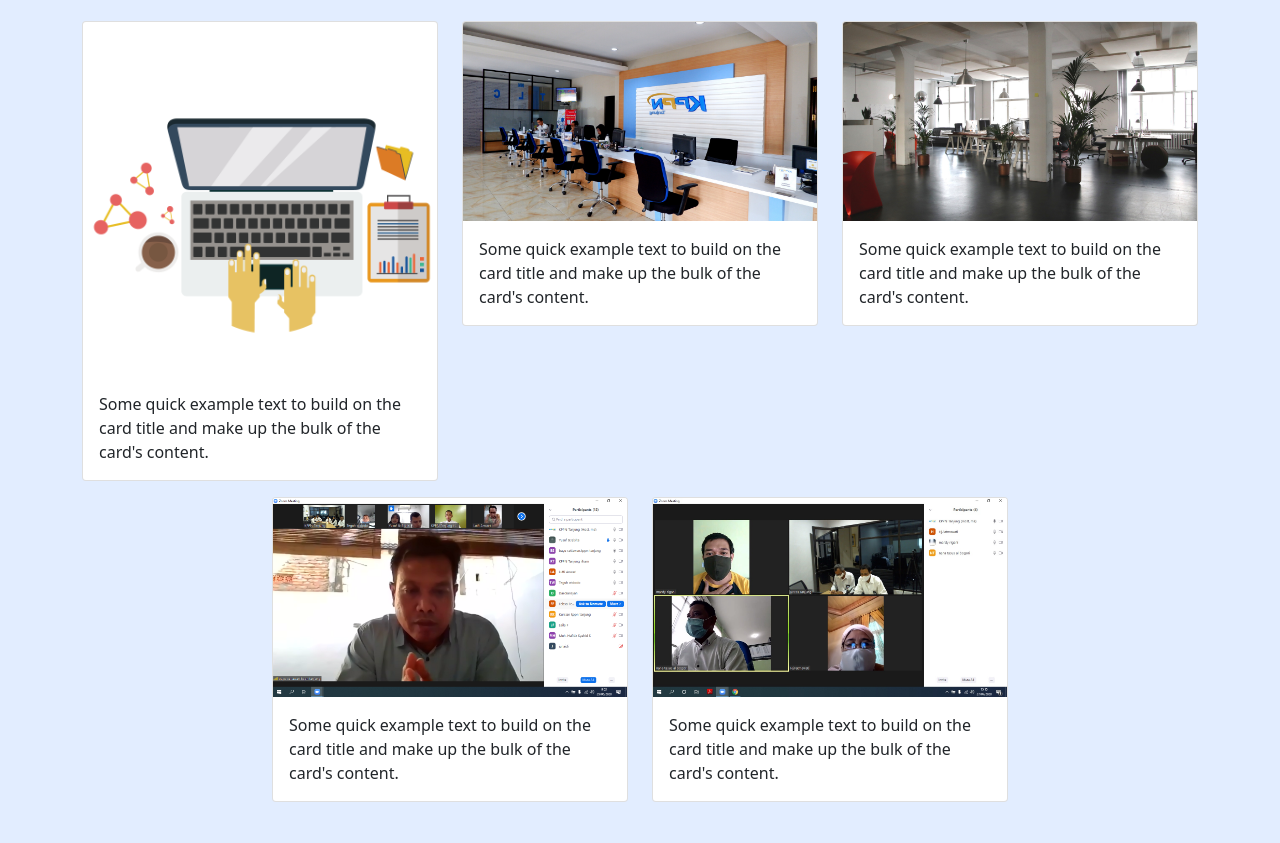
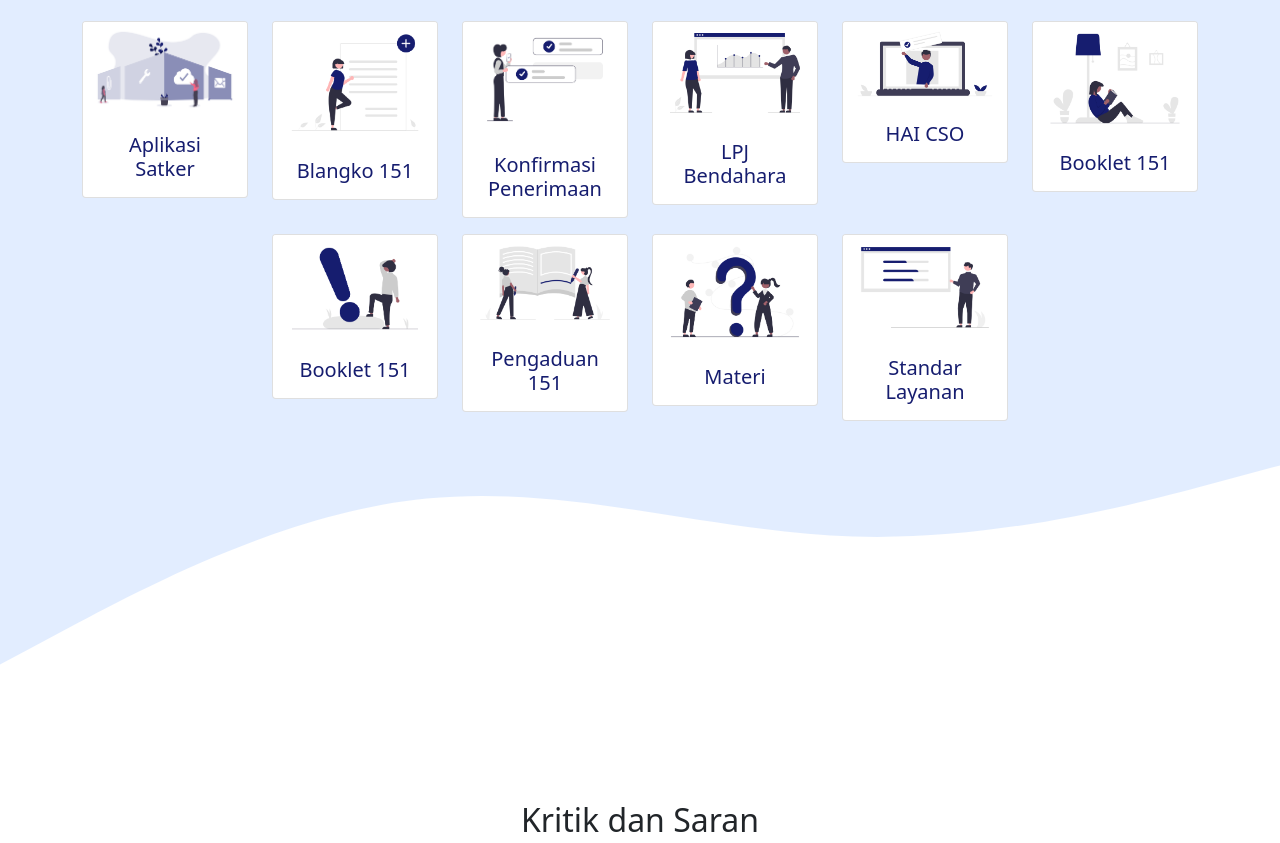
Before and after one commit to tanjung151/test-bootstrap, a plain HTML site: page index.html in a window 1280 px wide. Shown: the part 1386-2229 px from the top of the page. Drawn offline with nearby package versions, Linux system fonts and the light colour scheme.

Commit message:
edit img

```diff
--- a/index.html
+++ b/index.html
@@ -131,98 +131,159 @@
           </div>
         </div>
         <div class="row justify-content-center">
-          <div class="col-md-4 mb-3">
+          <div class="col-md-2 mb-3">
             <div class="card" data-aos="fade-down" data-aos-duration="1200">
               <img
-                src="projects/img-1.png"
+                src="projects/pict-1-2.png"
                 class="card-img-top"
                 alt="project-1"
+                href="#"
               />
               <div class="card-body">
-                <p class="card-text">
-                  Some quick example text to build on the card title and make up
-                  the bulk of the card's content.
-                </p>
+                <a
+                  href="http://djpb.kemenkeu.go.id/portal/id/unduh/aplikasi.html"
+                  ><h5 class="card-text">Aplikasi Satker</h5></a
+                >
               </div>
             </div>
           </div>
-          <div class="col-md-4 mb-3">
-            <div
-              class="card"
-              data-aos="fade-down"
-              data-aos-duration="1200"
-              data-aos-delay="100"
-            >
+          <div class="col-md-2 mb-3">
+            <div class="card" data-aos="fade-down" data-aos-duration="1200">
               <img
-                src="projects/img-2.png"
+                src="projects/pict-2.png"
                 class="card-img-top"
-                alt="project-2"
+                alt="project-1"
+                href="#"
               />
               <div class="card-body">
-                <p class="card-text">
-                  Some quick example text to build on the card title and make up
-                  the bulk of the card's content.
-                </p>
+                <a
+                  href="https://drive.google.com/drive/folders/1mFYNgQLxFATmIglSNCh9Kg6T0leg_ZBs?usp=sharing"
+                  ><h5 class="card-text">Blangko 151</h5></a
+                >
               </div>
             </div>
           </div>
-          <div class="col-md-4 mb-3">
-            <div
-              class="card"
-              data-aos="fade-down"
-              data-aos-duration="1200"
-              data-aos-delay="200"
-            >
+          <div class="col-md-2 mb-3">
+            <div class="card" data-aos="fade-down" data-aos-duration="1200">
               <img
-                src="projects/img-3.png"
+                src="projects/pict-3.png"
                 class="card-img-top"
-                alt="project-3"
+                alt="project-1"
+                href="#"
               />
               <div class="card-body">
-                <p class="card-text">
-                  Some quick example text to build on the card title and make up
-                  the bulk of the card's content.
-                </p>
+                <a href="https://forms.gle/kg1Ci2XVPyNYu97A6"
+                  ><h5 class="card-text">Konfirmasi Penerimaan</h5></a
+                >
               </div>
             </div>
           </div>
-          <div class="col-md-4 mb-3">
-            <div
-              class="card"
-              data-aos="fade-down"
-              data-aos-duration="1200"
-              data-aos-delay="300"
-            >
+          <div class="col-md-2 mb-3">
+            <div class="card" data-aos="fade-down" data-aos-duration="1200">
               <img
-                src="projects/img-4.png"
+                src="projects/pict-4.png"
                 class="card-img-top"
-                alt="project-4"
+                alt="project-1"
+                href="#"
               />
               <div class="card-body">
-                <p class="card-text">
-                  Some quick example text to build on the card title and make up
-                  the bulk of the card's content.
-                </p>
+                <a href="http://s.id/LPJKPPNtanjung"
+                  ><h5 class="card-text">LPJ Bendahara</h5></a
+                >
               </div>
             </div>
           </div>
-          <div class="col-md-4 mb-3">
-            <div
-              class="card"
-              data-aos="fade-down"
-              data-aos-duration="1200"
-              data-aos-delay="400"
-            >
+          <div class="col-md-2 mb-3">
+            <div class="card" data-aos="fade-down" data-aos-duration="1200">
               <img
-                src="projects/img-5.jpg"
+                src="projects/pict-5.png"
                 class="card-img-top"
-                alt="project-5"
+                alt="project-1"
+                href="#"
               />
               <div class="card-body">
-                <p class="card-text">
-                  Some quick example text to build on the card title and make up
-                  the bulk of the card's content.
-                </p>
+                <a
+                  href="https://spanint.kemenkeu.go.id/spanint/latest/app/#hai/tiket/rekamTiket"
+                  ><h5 class="card-text">HAI CSO</h5></a
+                >
+              </div>
+            </div>
+          </div>
+          <div class="col-md-2 mb-3">
+            <div class="card" data-aos="fade-down" data-aos-duration="1200">
+              <img
+                src="projects/pict-6.png"
+                class="card-img-top"
+                alt="project-1"
+                href="#"
+              />
+              <div class="card-body">
+                <a
+                  href="https://drive.google.com/file/d/1TaBue639uHiGHlMGCDgH4_wzEDcWL24T/view"
+                  ><h5 class="card-text">Booklet 151</h5></a
+                >
+              </div>
+            </div>
+          </div>
+          <div class="col-md-2 mb-3">
+            <div class="card" data-aos="fade-down" data-aos-duration="1200">
+              <img
+                src="projects/pict-7.png"
+                class="card-img-top"
+                alt="project-1"
+                href="#"
+              />
+              <div class="card-body">
+                <a href="http://s.id/Pengaduan151"
+                  ><h5 class="card-text">Booklet 151</h5></a
+                >
+              </div>
+            </div>
+          </div>
+          <div class="col-md-2 mb-3">
+            <div class="card" data-aos="fade-down" data-aos-duration="1200">
+              <img
+                src="projects/pict-8.png"
+                class="card-img-top"
+                alt="project-1"
+                href="#"
+              />
+              <div class="card-body">
+                <a href="http://s.id/Pengaduan151"
+                  ><h5 class="card-text">Pengaduan 151</h5></a
+                >
+              </div>
+            </div>
+          </div>
+          <div class="col-md-2 mb-3">
+            <div class="card" data-aos="fade-down" data-aos-duration="1200">
+              <img
+                src="projects/pict-9.png"
+                class="card-img-top"
+                alt="project-1"
+                href="#"
+              />
+              <div class="card-body">
+                <a
+                  href="https://drive.google.com/drive/folders/1bKS4nGSl6QNfd1Hqui7DyMo8guJvHFvy"
+                  ><h5 class="card-text">Materi</h5></a
+                >
+              </div>
+            </div>
+          </div>
+          <div class="col-md-2 mb-3">
+            <div class="card" data-aos="fade-down" data-aos-duration="1200">
+              <img
+                src="projects/pict-10.png"
+                class="card-img-top"
+                alt="project-1"
+                href="#"
+              />
+              <div class="card-body">
+                <a
+                  href="https://drive.google.com/file/d/1aLdc9i8u8xbgTStqKlTw7ja0pyEEP58c/view?usp=sharing"
+                  ><h5 class="card-text">Standar Layanan</h5></a
+                >
               </div>
             </div>
           </div>
@@ -317,16 +378,16 @@
       </div>
       <svg xmlns="http://www.w3.org/2000/svg" viewBox="0 0 1440 320">
         <path
-          fill="#0d6efd"
+          fill="#161d6f"
           fill-opacity="1"
-          d="M0,288L80,282.7C160,277,320,267,480,245.3C640,224,800,192,960,192C1120,192,1280,224,1360,240L1440,256L1440,320L1360,320C1280,320,1120,320,960,320C800,320,640,320,480,320C320,320,160,320,80,320L0,320Z"
+          d="M0,192L34.3,202.7C68.6,213,137,235,206,213.3C274.3,192,343,128,411,96C480,64,549,64,617,96C685.7,128,754,192,823,197.3C891.4,203,960,149,1029,138.7C1097.1,128,1166,160,1234,186.7C1302.9,213,1371,235,1406,245.3L1440,256L1440,320L1405.7,320C1371.4,320,1303,320,1234,320C1165.7,320,1097,320,1029,320C960,320,891,320,823,320C754.3,320,686,320,617,320C548.6,320,480,320,411,320C342.9,320,274,320,206,320C137.1,320,69,320,34,320L0,320Z"
         ></path>
       </svg>
     </section>
     <!-- Akhir Contact Us -->
 
     <!-- footer -->
-    <footer class="bg-primary text-white text-center">
+    <footer class="text-white text-center" style="background-color: #161d6f">
       <p>
         Created with <i class="bi bi-suit-heart-fill text-danger"></i> by
         <a
--- a/style.css
+++ b/style.css
@@ -5,6 +5,12 @@
 .jumbotron {
   padding-top: 6rem;
   background-color: #e2edff;
+}
+
+.card-body a {
+  text-decoration: none;
+  text-align: center;
+  color: #161d6f;
 }
 
 footer {
```
Also changed, not shown: projects/img-1.png (deleted), projects/img-2.png (deleted), projects/img-3.png (deleted), projects/img-4.png (deleted), projects/img-5.jpg (deleted), projects/pict-1-2.png (added), projects/pict-10.png (added), projects/pict-2.png (added), projects/pict-3.png (added), projects/pict-4.png (added), projects/pict-5.png (added), projects/pict-6.png (added), projects/pict-7.png (added), projects/pict-8.png (added), 1 more files.
